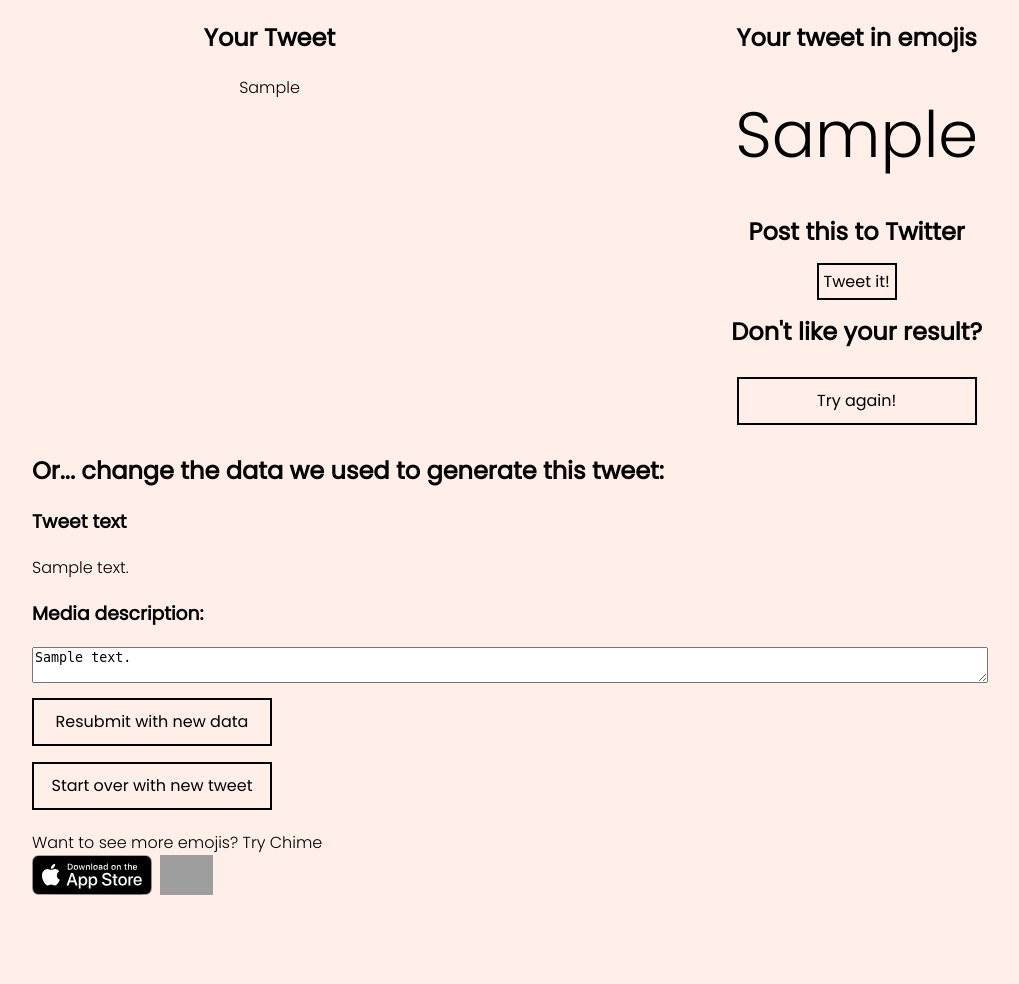
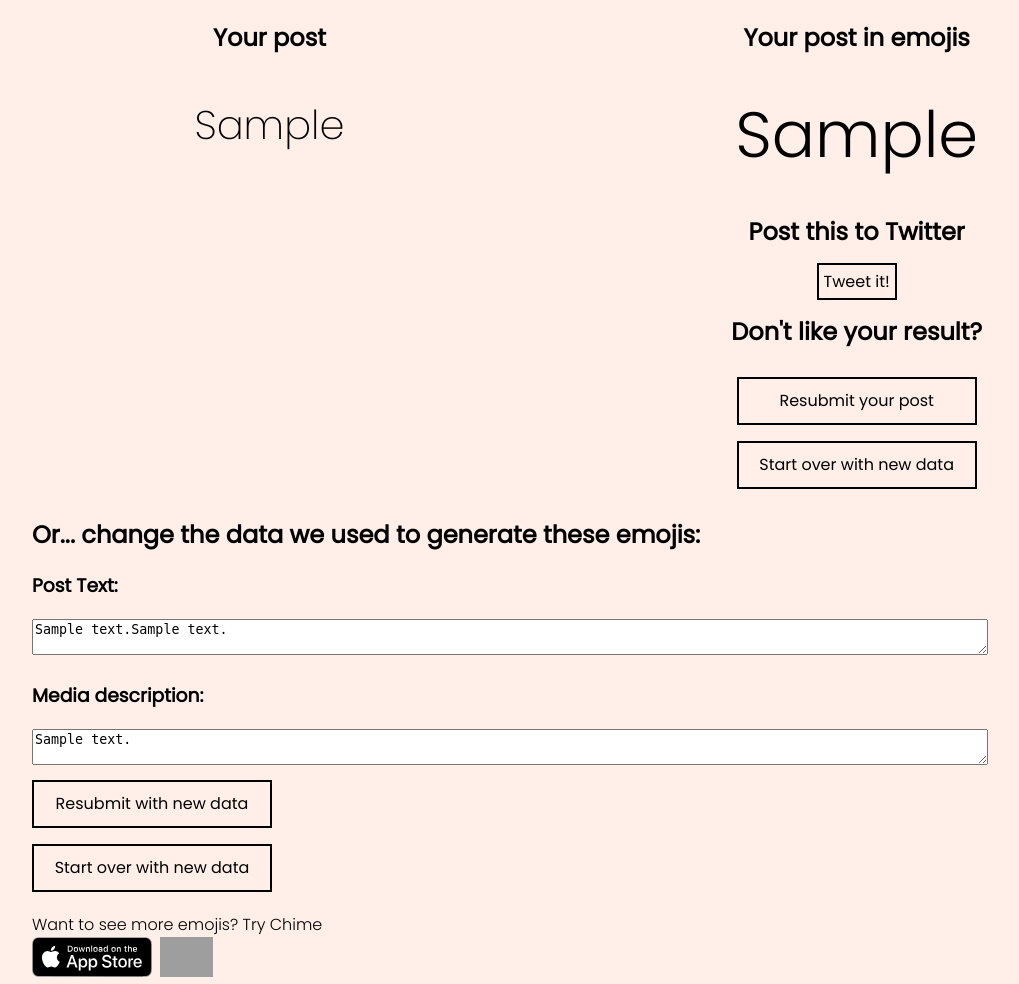
Before and after one commit to Shmaltalk/YourPostOnChime, a Flask app: template templates/EmojiOutput.html in a window 1280 px wide. Shown: the part 103-1087 px from the top of the page, without its empty margins (133-1152 px from the left). Before the commit the page ends 998 px from the top, so only its background shows below. Run offline with Flask 2, Linux system fonts and the light colour scheme; the template is opened without the code that fills it: most values are stand-ins (such as "Sample title", 1, 10 or a date in 2020); parts of the project's set-up code (start-up, migrations or seed data) failed here and were passed over; some libraries are stand-ins or nearby versions; grey boxes are pictures that could not be loaded.

Commit message:
add text input option, fix image description on output page, add link to main page in title

```diff
--- a/server.py
+++ b/server.py
@@ -2,6 +2,7 @@ import os
 from flask import Flask, render_template, request, redirect, url_for
 from get_tweet_data import get_tweet_data, get_tweet_embed
 from send_to_chatGPT import get_response
+from get_img_descrip import get_img_descrip
 
 app = Flask(__name__)
 
@@ -12,9 +13,25 @@ def index():
 @app.route('/emoji_result', methods = ['GET'])
 def emoji_result():
 
-   # arguments
+  # arguments
   tweet_link = request.args.get('tweet_link')
+  message_text = request.args.get('message_text')
   emoji_string = request.args.get('emoji_string')
+  media_descrip = request.args.get('media_descrip')
+
+  if (not media_descrip):
+    media_descrip = ""
+
+  if(tweet_link):
+    print("tweet")
+    return tweet_case(tweet_link, emoji_string, media_descrip)
+  elif(message_text):
+    return text_case(message_text, emoji_string, media_descrip)
+  else:
+    return "Please provide either a tweet or some text to emojify"
+
+# when user inputs tweet
+def tweet_case(tweet_link, emoji_string, media_descrip):
 
   # get just tweet id
   tweet_id = tweet_link.split("/")[-1] # gets just the id and params
@@ -30,21 +47,37 @@ def emoji_result():
   tweet_text = tweet_data["data"][0]["text"]
 
   # create media description from alt text
-  media_descrip = ""
   try:
     for img in tweet_data["includes"]["media"]:
       media_descrip += img["alt_text"] + " "
   except:
     print("error in alt-text")
 
+  # # generate a media description if we need one
+  # if ((media_descrip) and tweet_data["includes"]["media"][0]["url"]):
+  #   media_descrip = get_img_descrip(tweet_data["includes"]["media"][0]["url"])
+  #   return media_descrip
 
   if (emoji_string):
     tweet_embed = get_tweet_embed(tweet_link)
-    return render_template('EmojiOutput.html', tweet_link=tweet_link, tweet_text=tweet_text, media_descrip=media_descrip, emoji_string=emoji_string, tweet_embed=tweet_embed)
+    return render_template('EmojiOutput.html', tweet_link=tweet_link, tweet_text=tweet_text, media_descrip=media_descrip, emoji_string=emoji_string, tweet_embed=tweet_embed, disable_edit=True)
 
   else:
     GPT_output = get_response(tweet_text, media_descrip)["choices"][0]["text"]
-    return redirect(url_for('emoji_result')+"?tweet_link={}&emoji_string={}".format(tweet_link, GPT_output))
+    return redirect(url_for('emoji_result')+"?tweet_link={}&emoji_string={}&media_descrip={}".format(tweet_link, GPT_output, media_descrip))
+
+# when the user inputs text and no tweet link
+def text_case(message_text, emoji_string, media_descrip):
+  # return message text in quotes
+  tweet_embed = "\"{}\"".format(message_text)
+
+  if (emoji_string):
+    return render_template('EmojiOutput.html', message_text=message_text, media_descrip=media_descrip, emoji_string=emoji_string, tweet_embed=tweet_embed, disable_edit=False)
+  else:
+    GPT_output = get_response(message_text, media_descrip=media_descrip)["choices"][0]["text"]
+    return redirect(url_for('emoji_result')+"?message_text={}&emoji_string={}&media_descrip={}".format(message_text, GPT_output, media_descrip))
+
+
 
 
 if __name__ == '__main__':
--- a/static/styles/styles.css
+++ b/static/styles/styles.css
@@ -35,6 +35,12 @@ body {
   color: rgb(44, 44, 43);
   font-weight: 200;
   margin: 0px;
+
+}
+
+.title > a {
+  color: rgb(44, 44, 43);
+  text-decoration: none;
 }
 
 .button_t {
@@ -100,6 +106,11 @@ textarea {
   width: 50%;
 }
 
+#message-text {
+  font-size: 2.5em;
+  font-weight: 200;
+}
+
 #emojis {
   font-size: 4em;
   margin-top: .5em;
--- a/templates/EmojiOutput.html
+++ b/templates/EmojiOutput.html
@@ -17,17 +17,17 @@
       <div class="content">
         <header class="page-heading">
           <h1 class="title">
-            Your Post On Chime
+            <a href="/">Your Post On Chime</a>
           </h1>
         </header>
 
         <div class="output-post">
           <div class="tweet">
-            <h2>Your Tweet</h2>
-            {{tweet_embed | safe}}
+            <h2>Your post</h2>
+            <p id="message-text">{{tweet_embed | safe}}</p>
           </div>
           <div class="gpt-output">
-            <h2>Your tweet in emojis</h2>
+            <h2>Your post in emojis</h2>
             <p id="emojis">{{emoji_string}}</p>
 
             <div>
@@ -38,9 +38,13 @@
             <form action="/emoji_result" id="resubmit-form" method="get">
               <h2>Don't like your result?</h2>
               <input type="hidden" name="tweet_link" value="{{tweet_link}}">
-              <input type="hidden" name="tweet_link" value="{{tweet_link}}">
+              <input type="hidden" name="message_text" value="{{message_text}}">
               <input type="hidden" name="media_descrip" value="{{media_descrip}}">
-              <input class="button_t" type="submit" value="Try again!">
+              <input class="button_t" type="submit" value="Resubmit your post">
+            </form>
+
+            <form action="/">
+              <input class="button_t" type="submit" value="Start over with new data">
             </form>
 
           </div>
@@ -50,22 +54,20 @@
 
         <div class="tweet-info">
           <h2>
-            Or... change the data we used to generate this tweet:
+            Or... change the data we used to generate these emojis:
           </h2>
 
-          <h3>Tweet text</h3>
-          {{tweet_text}}
-
           <form action="/emoji_result" id="new-descrip-form" method="get">
-            <label for="GPT_data"><h3>Media description:</h3></label>
-            <textarea name="media_descrip" maxlength="500" form="descrip-form">{{media_descrip}}</textarea> <br>
+            <label for="message_text"><h3>Post Text:</h3></label>
+            <textarea name="message_text" maxlength="300" {% if disable_edit %} disabled {% endif %} >{{message_text}}{{tweet_text}}</textarea> <br>
+            <label for="media_descrip"><h3>Media description:</h3></label>
+            <textarea name="media_descrip" maxlength="300">{{media_descrip}}</textarea> <br>
             <input type="hidden" name="tweet_link" value="{{tweet_link}}">
-            <input type="hidden" name="tweet_text" value="{{tweet_text}}">
             <input class="button_t" type="submit" value="Resubmit with new data">
           </form>
 
           <form action="/">
-            <input class="button_t" type="submit" value="Start over with new tweet">
+            <input class="button_t" type="submit" value="Start over with new data">
           </form>
         </div>
 
```
Also changed, not shown: templates/index.html (+8 -5 lines).
